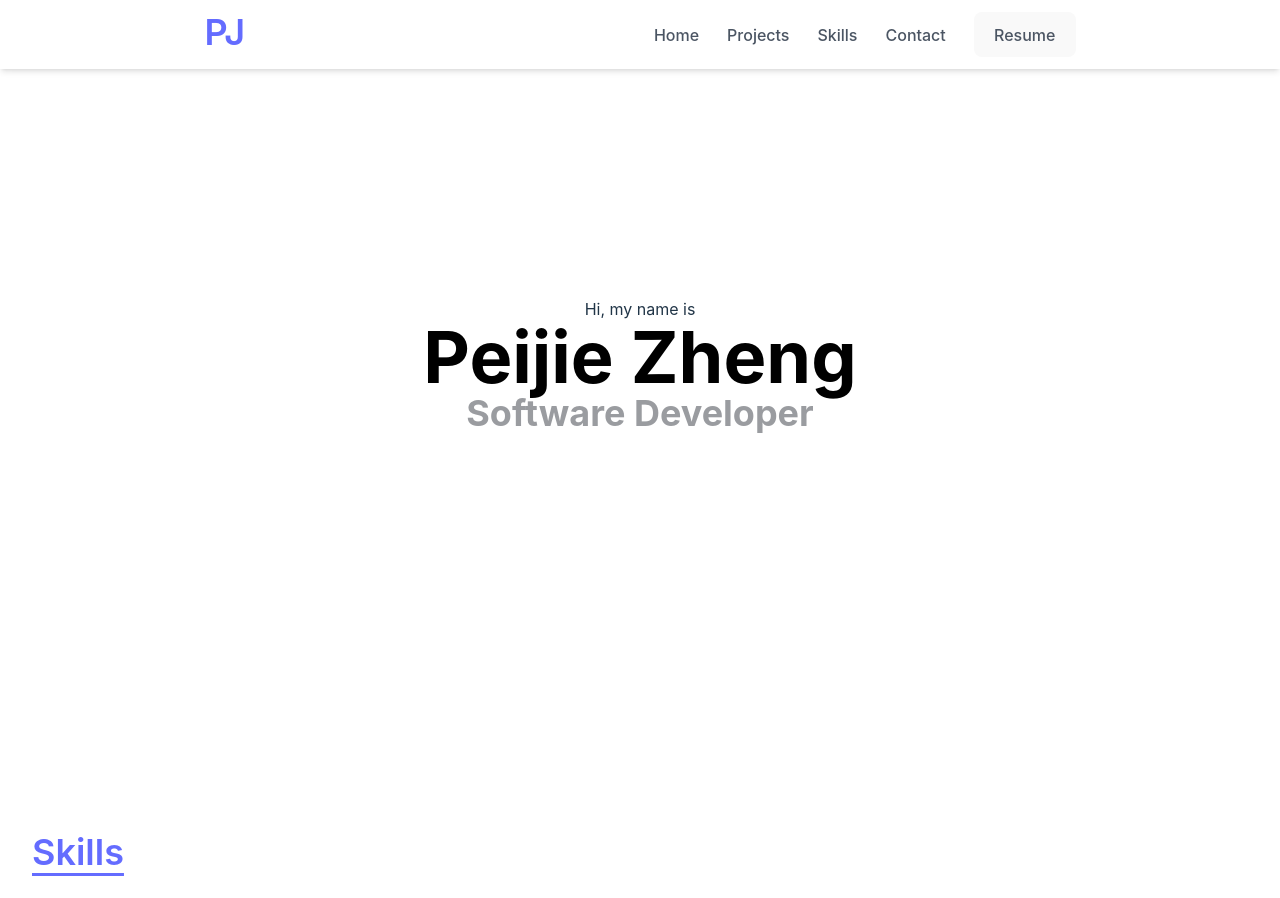
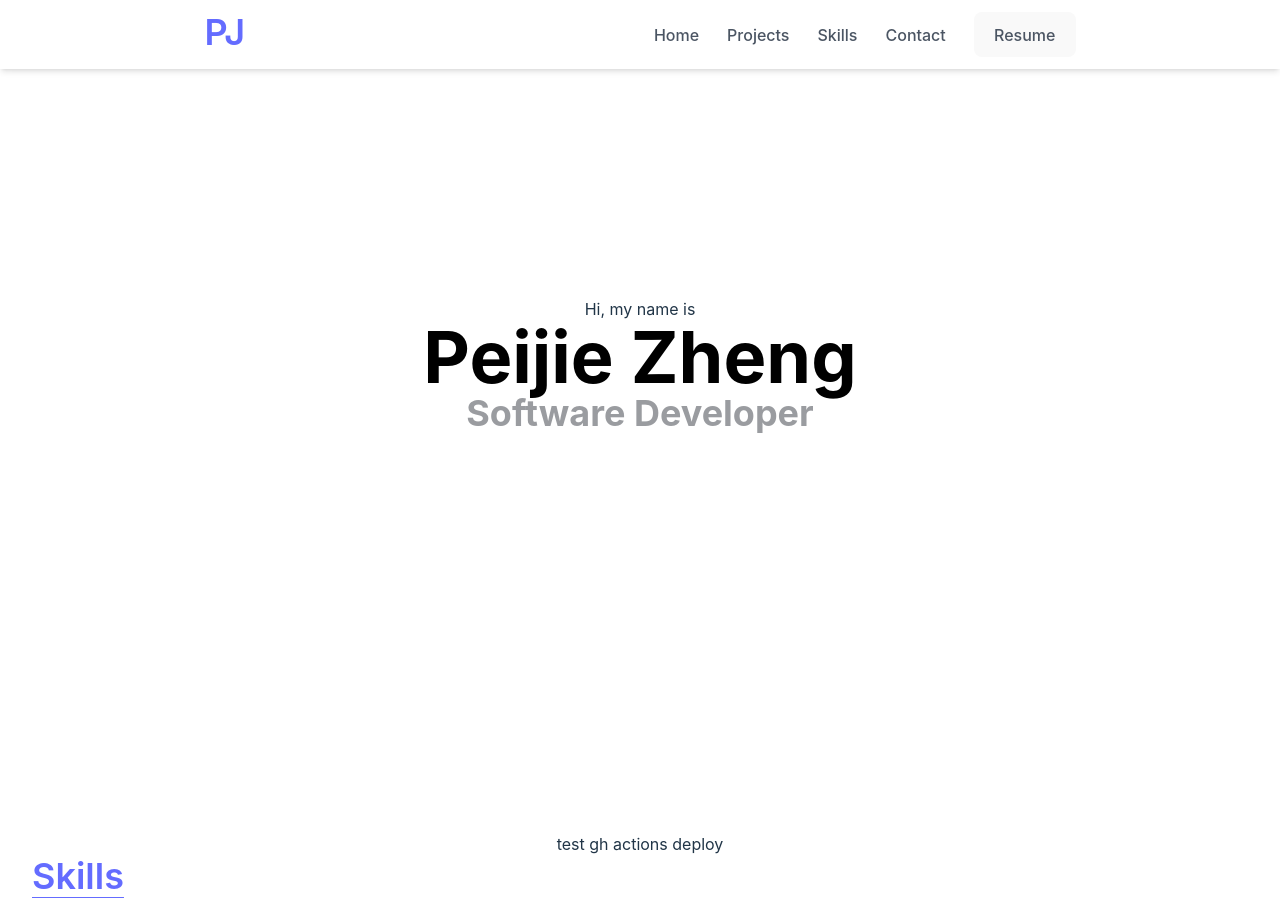
Before and after one commit to peijie36/peijie36.github.io, a React (Vite) app: page / in a window 1280 px wide. Shown: the top 898 px of the page. Built offline with nearby package versions, Linux system fonts and the light colour scheme.

Commit message:
test build

```diff
--- a/src/components/Projects/Projects.jsx
+++ b/src/components/Projects/Projects.jsx
@@ -2,7 +2,7 @@
 const Projects = () => {
     return (
         <div name="projects">
-
+            test gh actions deploy
         </div>
     );
 }
```
